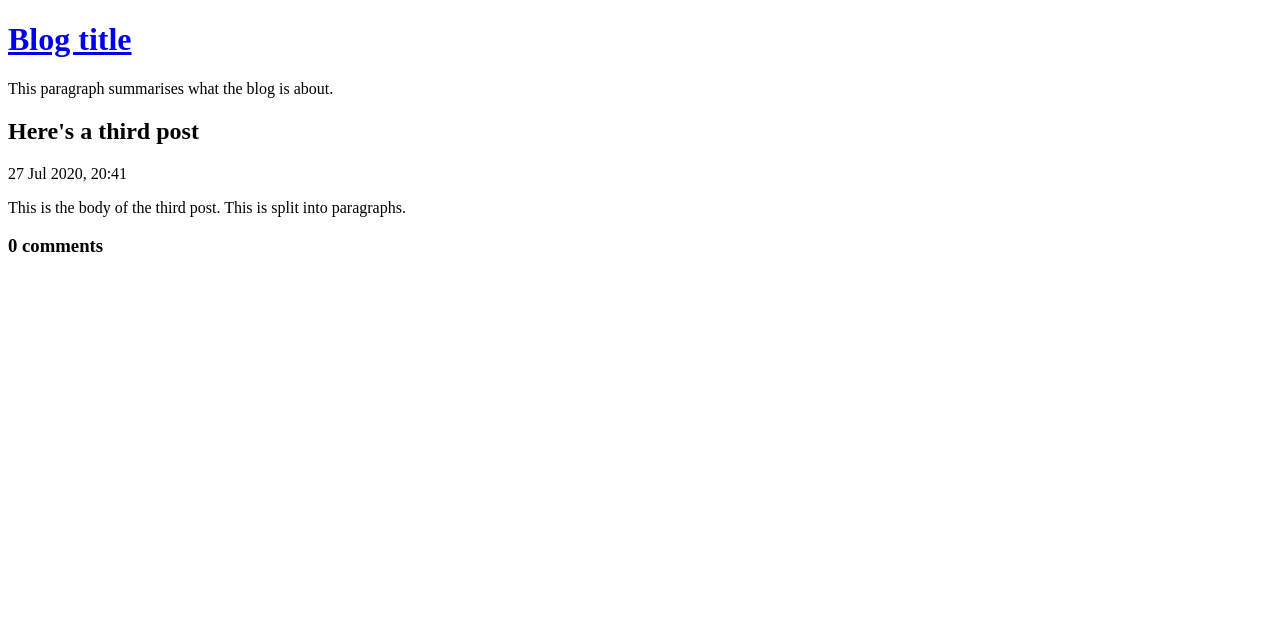
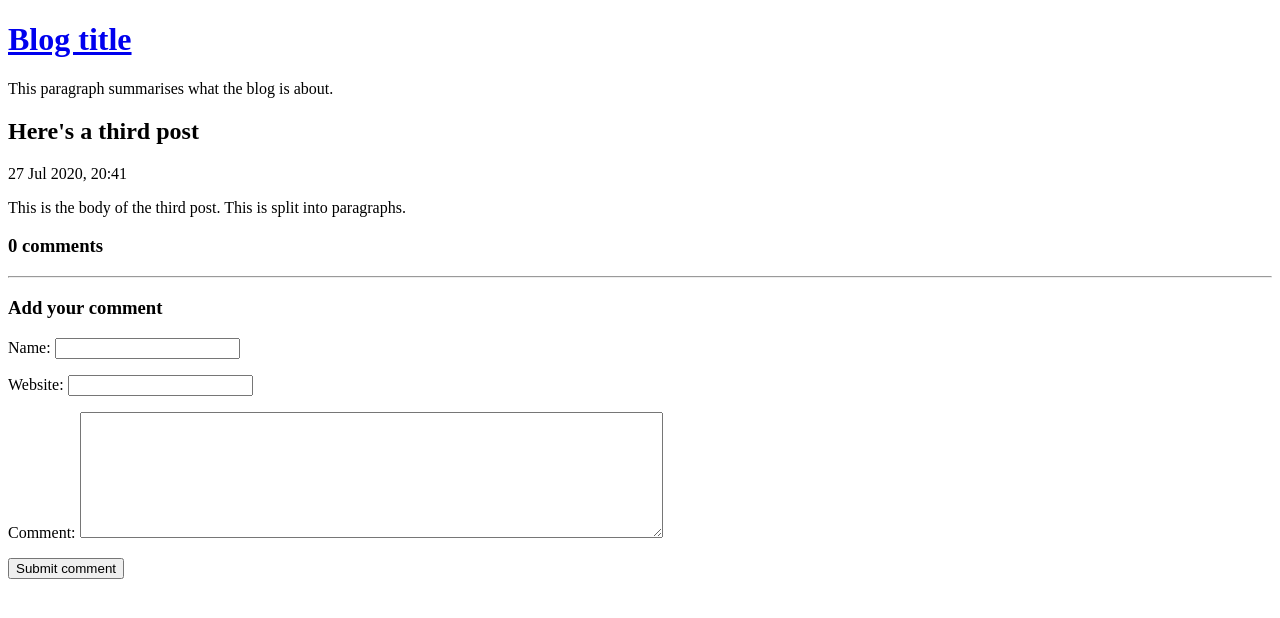
Before and after one commit to Gainzislife/blog-app, a PHP site: page /view-post.php?post_id=3 in a window 1280 px wide. Shown: the top 618 px of the page. Run offline with PHP 8.4, Linux system fonts and the light colour scheme; data comes from the database, SQL or seed files in the repository.

Commit message:
Added comment form

```diff
--- a/lib/view-post.php
+++ b/lib/view-post.php
@@ -27,3 +27,49 @@ function getPostRow(PDO $pdo, $postId) {
 
   return $row;
 }
+
+/**
+ * Writes a comment to a post
+ *
+ * @param PDO $pdo
+ * @param integer $postId
+ * @param array $commentData
+ * @return array
+ */
+function addCommentToPost(PDO $pdo, $postId, array $commentData) {
+  $errors = array();
+
+  // Do some validation
+  if (empty($commentData['name'])) {
+    $errors['name'] = 'A name is required';
+  }
+
+  if (empty($commentData['text'])) {
+    $errors['text'] = 'A comment is required';
+  }
+
+  // If there are no errors, try writing the comment
+  if (!$errors) {
+    $query = "INSERT INTO comment
+              (name, website, text, post_id)
+              VALUES (:name, :website, :text, :post_id)";
+    $stmt = $pdo->prepare($query);
+
+    if ($stmt === false) {
+      throw new Exception('Cannot prepare statement to insert comment');
+    }
+
+    $result = $stmt->execute(array_merge($commentData, array('post_id' => $postId, )));
+
+    if ($result === false) {
+      // TODO: This renders a database-level message to the user, fix this
+      $errorInfo = $stmt->errorInfo();
+
+      if ($errorInfo) {
+        $errors[] = $errorInfo[2];
+      }
+    }
+  }
+
+  return $errors;
+}
--- a/templates/comment-form.php
+++ b/templates/comment-form.php
@@ -0,0 +1,31 @@
+<?php // We'll use a rule-off for now, to seperate page sections ?>
+<hr>
+
+<?php // Report any errors in a bullet-point list ?>
+<?php if ($errors) : ?>
+  <div style="border: 1px solid #ff6666; padding: 6px;">
+    <ul>
+      <?php foreach ($errors as $error) : ?>
+        <li><?php echo $error; ?></li>
+      <?php endforeach ?>
+    </ul>
+  </div>
+<?php endif ?>
+
+<h3>Add your comment</h3>
+
+<form method="POST">
+  <p>
+    <label for="comment-name">Name:</label>
+    <input type="text" id="comment-name" name="comment-name">
+  </p>
+  <p>
+    <label for="comment-website">Website:</label>
+    <input type="text" id="comment-website" name="comment-website">
+  </p>
+  <p>
+    <label for="comment-text">Comment:</label>
+    <textarea type="text" id="comment-text" name="comment-text" rows="8" cols="70"></textarea>
+  </p>
+  <input type="submit" value="Submit comment">
+</form>
--- a/view-post.php
+++ b/view-post.php
@@ -15,6 +15,23 @@ $row = getPostRow($db, $postId);
 // If the post doesn't exist
 if (!$row) {
   redirectAndExit('index.php?not-found=1');
+}
+
+$errors = null;
+
+if ($_POST) {
+  $commentData = array(
+    'name' => $_POST['comment-name'],
+    'website' => $_POST['comment-website'],
+    'text' => $_POST['comment-text'],
+  );
+
+  $errors = addCommentToPost($db, $postId, $commentData);
+
+  // If there are no errors, redirect back to self redisplay
+  if (!$errors) {
+    redirectAndExit('view-post.php?post_id=' . $postId);
+  }
 }
 
 // Swap carriage returns for paragraph breaks
@@ -58,5 +75,7 @@ $paragraph_text = str_replace('\n', '</p><p>', $body_text);
         </div>
       </div>
     <?php endforeach; ?>
+
+    <?php require('templates/comment-form.php'); ?>
   </body>
 </html>
```
